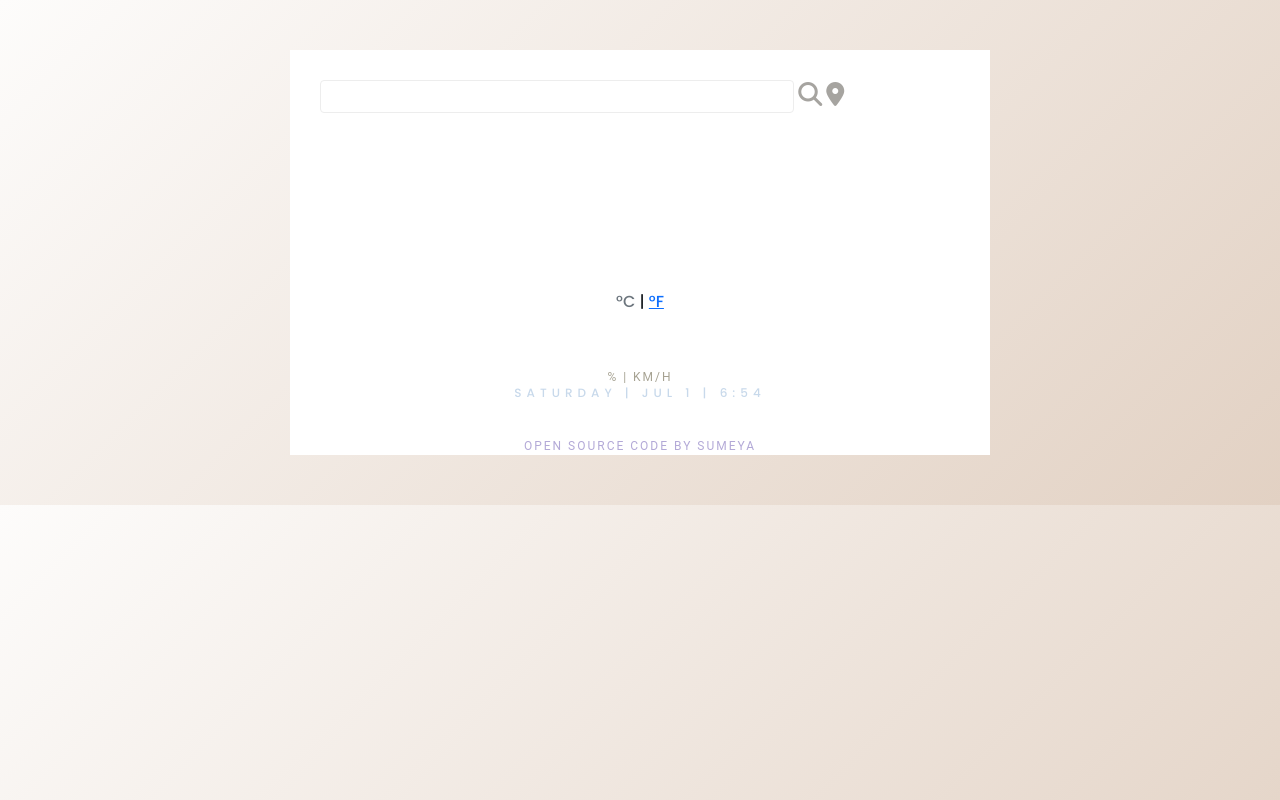
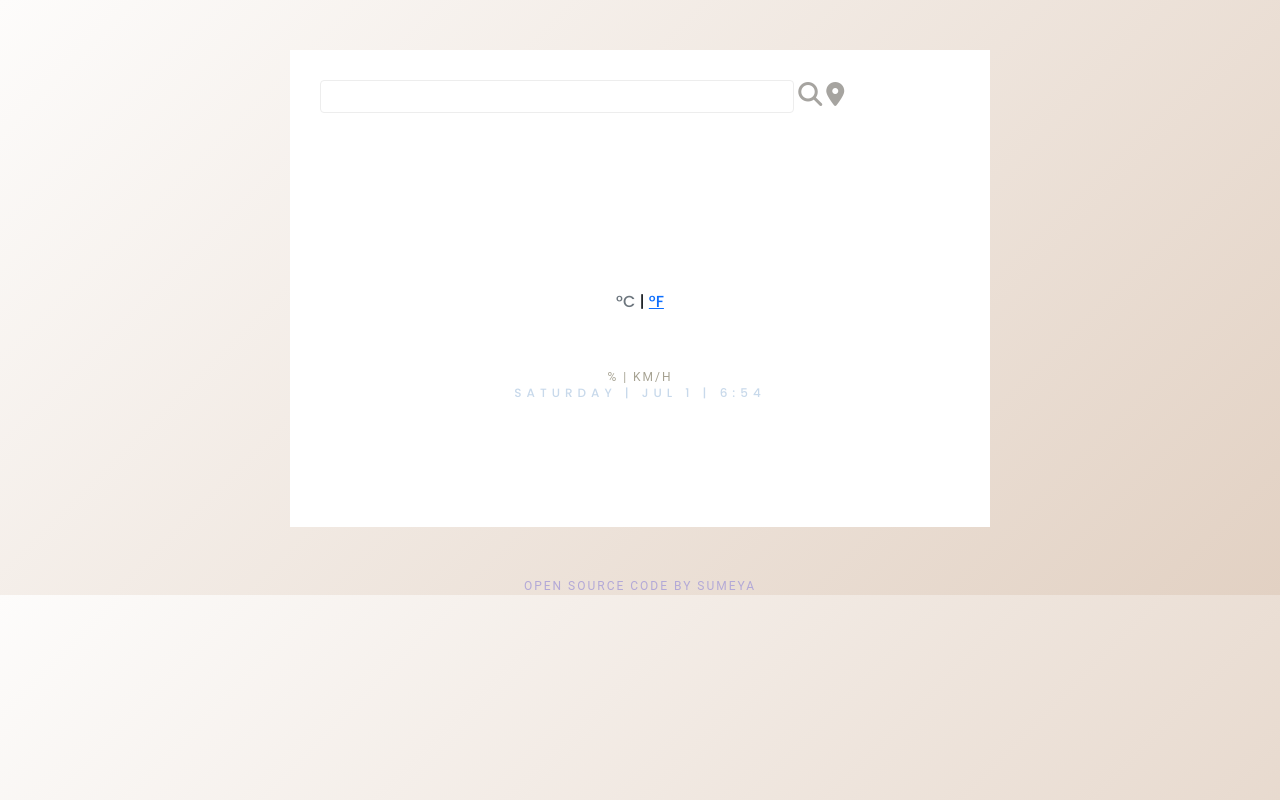
Before and after one commit to Sumeyaosman/weather-app, a plain HTML site: page index.html in a window 1280 px wide. Drawn offline with nearby package versions, Linux system fonts and the light colour scheme; no server answers.

Commit message:
Update index.html
Changed my credit out of the container

```diff
--- a/index.html
+++ b/index.html
@@ -35,11 +35,6 @@
                   </span>
                 </form>
               </div>
-
-
-
-
-
       <div class="icon">
         <img src="" id="icon" />
       </div>
@@ -61,17 +56,20 @@
 
       <h3 class="date" id="current-date"></h3>
       <br />
+      <div class="forecast" id="forecast"></div>
 
 
 
-    <div class="credit">
+
+    </div>
+</div>
+
+  <div class="credit">
       <a href="https://github.com/dearari/weather-app" target="_blank"
         >Open Source Code</a
       >
       by Sumeya
           </div>
-    </div>
-</div>
     <script src="/src/index.js"></script>
     <script src="https://kit.fontawesome.com/aeb149a1ff.js" crossorigin="anonymous"></script>
   </body>
```
